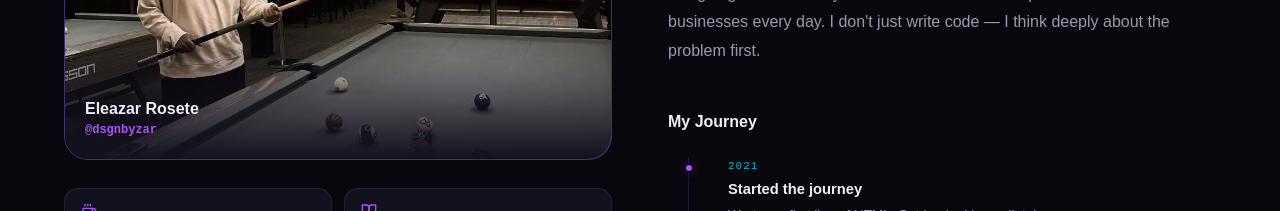
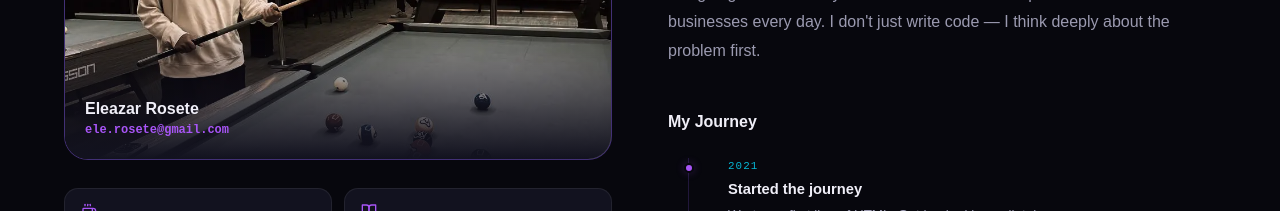
Before and after one commit to EleazarRosete/EleazarRosete-Portfolio, a React (Vite) app: page / in a window 1280 px wide. Shown: the part 2160-2371 px from the top of the page. Built offline with nearby package versions, Linux system fonts and the light colour scheme.

Commit message:
change ig username to  email

```diff
--- a/src/sections/AboutSection.tsx
+++ b/src/sections/AboutSection.tsx
@@ -153,7 +153,7 @@ export default function AboutSection() {
               }}>
                 <div style={{ fontSize: '1rem' }}>Eleazar Rosete</div>
                 <div style={{ fontSize: '0.75rem', color: 'var(--accent-violet)', fontFamily: 'JetBrains Mono, monospace' }}>
-              @dsgnbyzar
+              ele.rosete@gmail.com
                 </div>
               </div>
             </div>
```
